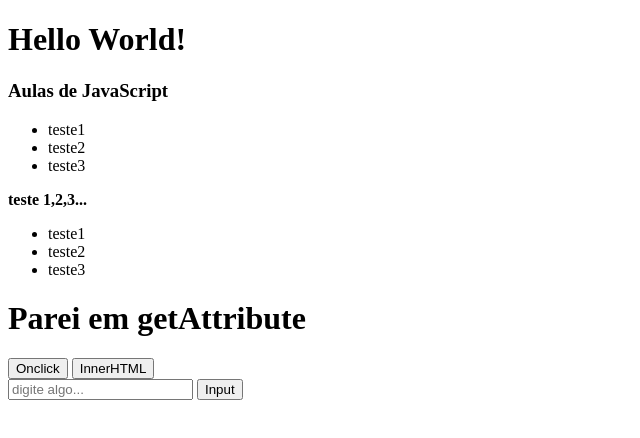
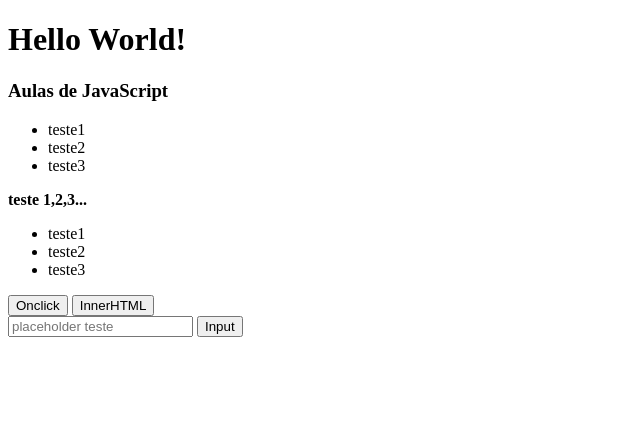
Before and after one commit to GabrielBorges2000/javascript, a plain HTML site: page index.html in a window 1280 px wide. Both pictures are taken after a click on the button "Input". Shown: the whole page, without its empty margins (0-640 px from the left). Drawn offline with Linux system fonts and the light colour scheme.

Commit message:
continuação...

```diff
--- a/DOM/getAttribute.js
+++ b/DOM/getAttribute.js
@@ -4,6 +4,14 @@
 function input() {
     const input = document.querySelector('input');
 
-    console.log(input.getAttribute('placeholder'))
+    console.log(input.getAttribute('placeholder')) //Pega o valor dentro do meu elemento
+
+    if(input.hasAttribute('placeholder')) { // hasAttribute verifica se existe essa propriedade
+        console.log('true')
+    } else {
+        console.log(false)
+    }
+
+    input.setAttribute('placeholder', 'placeholder teste') // Adiciona uma propriedade ao meu elemento e o valor da propriedade
 
 }
--- a/index.html
+++ b/index.html
@@ -32,8 +32,6 @@
         </ul>
     </div>
 
-    <h1>Parei em getAttribute</h1>
-
     <button id="button" onclick="teste()">Onclick</button>
     <button onclick="elements()">InnerHTML</button>
     <br>
```
